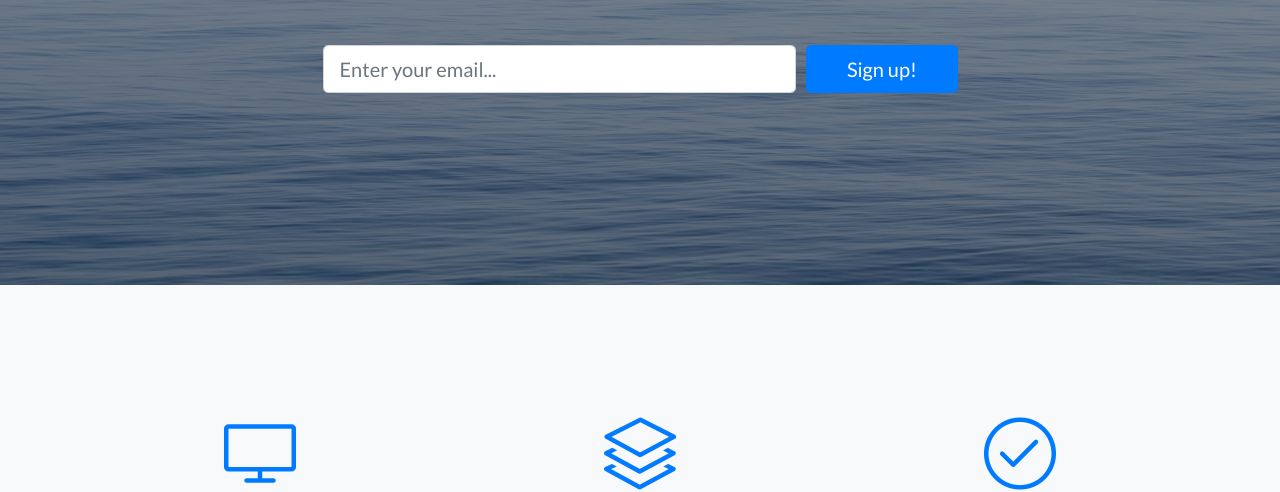
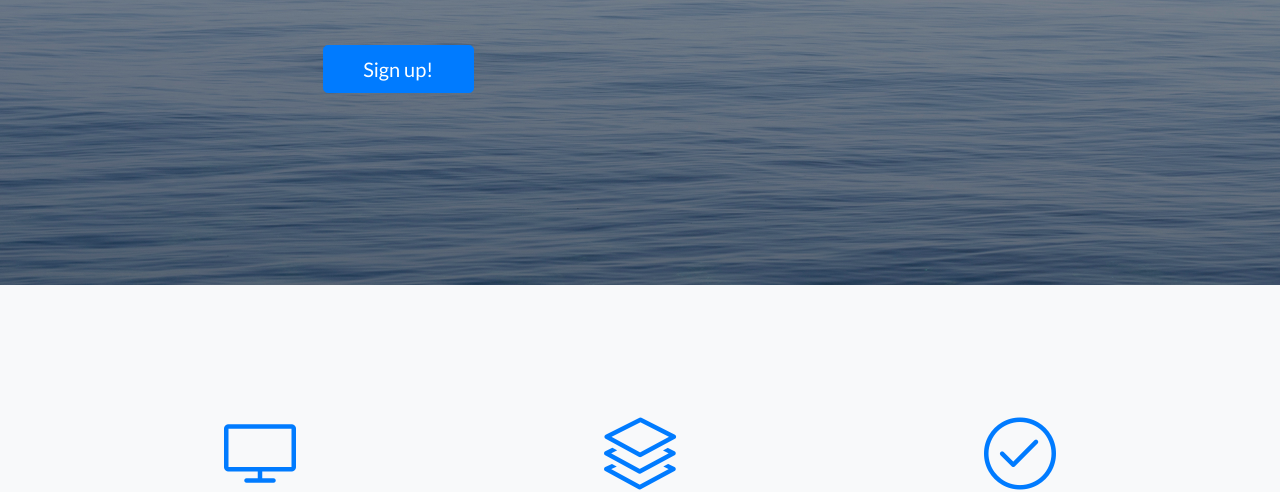
Before and after one commit to userphilw/userphilw.github.io, a plain HTML site: page index.html in a window 1280 px wide. Shown: the part 309-801 px from the top of the page. Drawn offline with nearby package versions, Linux system fonts and the light colour scheme.

Commit message:
Update index.html
Updated links

```diff
--- a/index.html
+++ b/index.html
@@ -34,8 +34,9 @@
                     <div class="col-md-10 col-lg-8 col-xl-7 mx-auto">
                         <form>
                             <div class="form-row">
-                                <div class="col-12 col-md-9 mb-2 mb-md-0"><input class="form-control form-control-lg" type="email" placeholder="Enter your email..." /></div>
-                                <div class="col-12 col-md-3"><button class="btn btn-block btn-lg btn-primary" type="submit">Sign up!</button></div>
+                                <!-- <div class="col-12 col-md-9 mb-2 mb-md-0"><input class="form-control form-control-lg" type="email" placeholder="Enter your email..." /></div>
+                                -->
+<div class="col-12 col-md-3"><button class="btn btn-block btn-lg btn-primary" type="submit">Sign up!</button></div>
                             </div>
                         </form>
                     </div>
@@ -134,8 +135,8 @@
                     <div class="col-md-10 col-lg-8 col-xl-7 mx-auto">
                         <form>
                             <div class="form-row">
-                                <div class="col-12 col-md-9 mb-2 mb-md-0"><input class="form-control form-control-lg" type="email" placeholder="Enter your email..." /></div>
-                                <div class="col-12 col-md-3"><button class="btn btn-block btn-lg btn-primary" type="submit">Sign up!</button></div>
+                                <!--<div class="col-12 col-md-9 mb-2 mb-md-0"><input class="form-control form-control-lg" type="email" placeholder="Enter your email..." /></div>
+                                --><div class="col-12 col-md-3"><button class="btn btn-block btn-lg btn-primary" type="submit">Sign up!</button></div>
                             </div>
                         </form>
                     </div>
```
